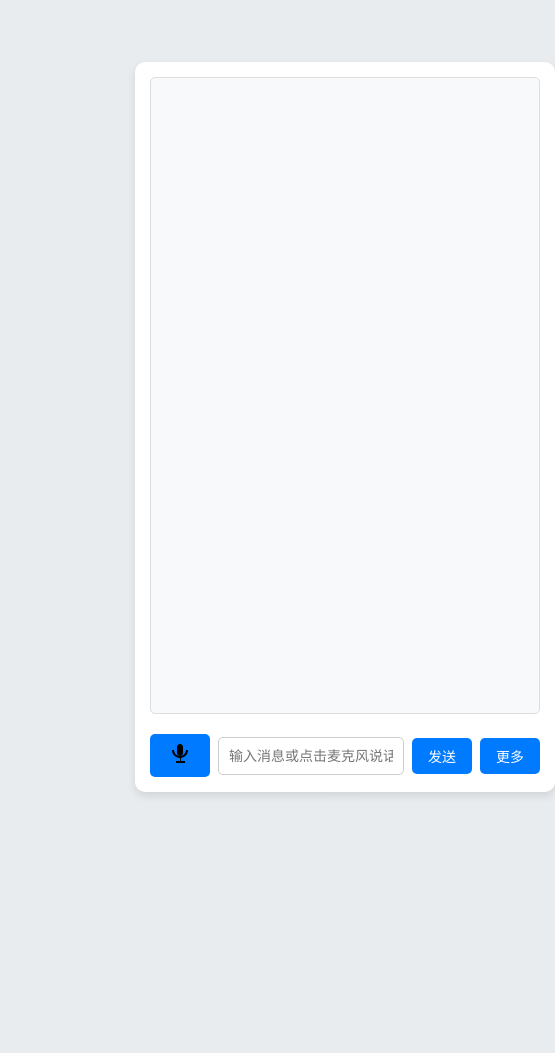
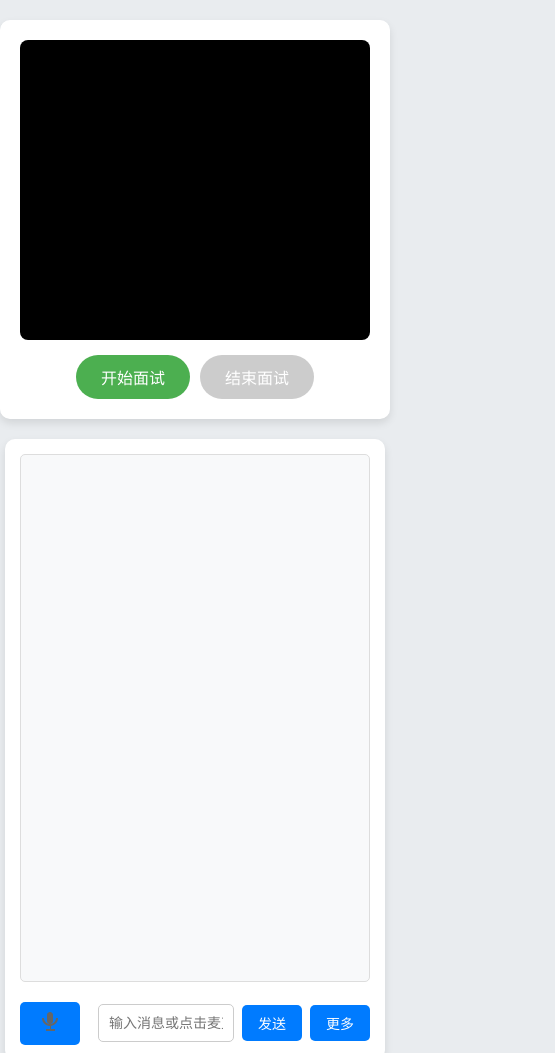
Before and after one commit to cxyliumou/ds, a plain HTML site: page index.html in a window 390 px wide. Shown: the top 1053 px of the page, 555 px wide, since content can reach past the window. Before the commit the page ends 844 px from the top, so only its background shows below. Drawn offline with Linux system fonts and the light colour scheme.

Commit message:
Update style.css

```diff
--- a/style.css
+++ b/style.css
@@ -1,3 +1,4 @@
+/* 基础样式 */
 body {
     font-family: 'Inter', sans-serif;
     background-color: #e9ecef;
@@ -6,20 +7,93 @@ body {
     display: flex;
     justify-content: center;
     align-items: center;
-    height: 100vh;
+    min-height: 100vh;
+    flex-direction: column;
+    padding: 20px;
 }
 
+/* 面试控制面板样式 */
+.interview-panel {
+    width: 100%;
+    max-width: 800px;
+    background-color: #fff;
+    padding: 20px;
+    border-radius: 10px;
+    box-shadow: 0 4px 8px rgba(0, 0, 0, 0.1);
+    margin-bottom: 20px;
+    backdrop-filter: blur(80px);
+}
+
+.video-container {
+    position: relative;
+    width: 100%;
+    height: 450px;
+    background: #000;
+    border-radius: 8px;
+    overflow: hidden;
+    margin-bottom: 15px;
+}
+
+#preview {
+    width: 100%;
+    height: 100%;
+    object-fit: cover;
+}
+
+.recording-indicator {
+    position: absolute;
+    top: 10px;
+    right: 10px;
+    color: #ff4444;
+    background: rgba(0, 0, 0, 0.5);
+    padding: 5px 10px;
+    border-radius: 4px;
+    display: none;
+    font-size: 14px;
+}
+
+.controls {
+    display: flex;
+    justify-content: center;
+    gap: 10px;
+}
+
+.controls button {
+    padding: 10px 25px;
+    border: none;
+    border-radius: 25px;
+    cursor: pointer;
+    transition: all 0.3s;
+    font-size: 16px;
+}
+
+#startInterview {
+    background: #4CAF50;
+    color: white;
+}
+
+#stopInterview {
+    background: #f44336;
+    color: white;
+}
+
+#startInterview:disabled,
+#stopInterview:disabled {
+    background: #ccc;
+    cursor: not-allowed;
+}
+
+/* 聊天窗口样式 */
 .chat-container {
     width: 100%;
-    max-width: 600px;
+    max-width: 800px;
     background-color: #fff;
     padding: 20px;
     border-radius: 10px;
     box-shadow: 0 4px 8px rgba(0, 0, 0, 0.1);
     display: flex;
     flex-direction: column;
-    height: 80vh;
-    margin-top: 10px;
+    height: 60vh;
     backdrop-filter: blur(80px);
 }
 
@@ -55,14 +129,6 @@ body {
     line-height: 1.6;
 }
 
-.message-content .title {
-    font-size: 1.3em;
-    font-weight: bold;
-    display: block;
-    margin: 16px 0 12px 0;
-    color: #333;
-}
-
 .message.user {
     flex-direction: row-reverse;
 }
@@ -74,7 +140,6 @@ body {
 
 .message.user .message-content {
     background-color: #007bff;
-    backdrop-filter: blur(80px);
     color: white;
     text-align: right;
 }
@@ -83,6 +148,7 @@ body {
     background-color: #f1f3f5;
 }
 
+/* 输入区域样式 */
 .input-container {
     display: flex;
     gap: 8px;
@@ -103,7 +169,6 @@ body {
     min-width: 60px;
     white-space: nowrap;
     background-color: #007bff;
-    backdrop-filter: blur(80px);
     color: #fff;
     border: none;
     border-radius: 5px;
@@ -112,46 +177,35 @@ body {
 
 .input-container button:hover {
     background-color: #0056b3;
-    backdrop-filter: blur(80px);
 }
 
-/* Media query for small screens */
-@media (max-width: 600px) {
-    .chat-container {
-        height: 83vh;
-        padding: 15px;
+.voice-btn {
+    background: none;
+    border: none;
+    padding: 8px;
+    margin-right: 10px;
+    cursor: pointer;
 }
 
-    .messages {
-        padding: 20px;
-        font-size: 15px;
+.voice-btn svg {
+    fill: #666;
+    transition: fill 0.3s;
 }
 
-    .input-container {
-        gap: 8px;
+.voice-btn.active svg {
+    fill: #f44336;
 }
 
-    .input-container input {
-        font-size: 14px;
+/* 加载动画 */
+#loading {
+    text-align: center;
+    font-size: 16px;
+    color: #666;
+    margin-bottom: 20px;
+    display: none;
 }
 
-    .input-container button {
-        padding: 8px 12px;
-        font-size: 14px;
-    }
-
-    .message img {
-        width: 30px;
-        height: 30px;
-    }
-
-    .message-content {
-        font-size: 15px;
-        max-width: 100%;
-    }
-}
-
-/* 添加下拉菜单样式 */
+/* 下拉菜单样式 */
 .dropdown {
     position: relative;
     display: inline-block;
@@ -192,17 +246,17 @@ body.dark-mode {
     background-color: #1a1a1a;
 }
 
-.dark-mode .chat-container {
+.dark-mode .chat-container,
+.dark-mode .interview-panel {
     background-color: #2d2d2d;
     box-shadow: 0 4px 8px rgba(0, 0, 0, 0.3);
-    backdrop-filter: blur(80px);
+    color: #fff;
 }
 
 .dark-mode .messages {
     background-color: #383838;
     border-color: #444;
     color: #fff;
-    backdrop-filter: blur(80px);
 }
 
 .dark-mode .message.bot .message-content {
@@ -212,7 +266,7 @@ body.dark-mode {
 
 .dark-mode .message.user .message-content {
     background-color: #0056b3;
-    backdrop-filter: blur(80px);
+    color: #fff;
 }
 
 .dark-mode .input-container input {
@@ -234,69 +288,38 @@ body.dark-mode {
     background-color: #383838;
 }
 
-/* 段落样式 */
-.message-content p {
-    margin: 10px 0;
-    line-height: 1.6;
+/* 响应式设计 */
+@media (max-width: 600px) {
+    .chat-container {
+        height: 70vh;
+        padding: 15px;
     }
 
-.dark-mode .message-content p {
-    color: #fff;
+    .video-container {
+        height: 300px;
     }
 
-/* 调整标题和段落样式 */
-.message-content .title {
-    font-size: 1.3em;
-    font-weight: bold;
-    display: block;
-    margin: 16px 0 12px 0;
-    color: #333;
+    .messages {
+        padding: 10px;
+        font-size: 15px;
     }
 
-.message-content p {
-    margin: 10px 0;
-    line-height: 1.6;
+    .input-container input {
+        font-size: 14px;
     }
 
-.dark-mode .message-content .title {
-    color: #fff;
+    .input-container button {
+        padding: 8px 12px;
+        font-size: 14px;
     }
 
-/* 粗体文本样式 */
-.message-content .bold-text {
-    font-weight: bold;
-    font-size: 1.1em;
-    color: #333;
+    .message img {
+        width: 30px;
+        height: 30px;
     }
 
-/* 段落标题样式 */
-.message-content .section-title {
-    font-size: 1.1em;
-    font-weight: bold;
-    margin: 16px 0 8px 0;
+    .message-content {
+        font-size: 15px;
+        max-width: 100%;
     }
-
-/* 子段落样式 */
-.message-content .subsection {
-    margin: 8px 0 8px 20px;
 }
-
-/* 正文样式 */
-.message-content .subtitle {
-    font-weight: bold;
-}
-
-/* 深色模式适配 */
-.dark-mode .message-content .bold-text,
-.dark-mode .message-content .section-title,
-.dark-mode .message-content .subtitle,
-.dark-mode .message-content p {
-    color: #fff;
-}
-
-.loading {
-    text-align: center;
-    font-size: 16px;
-    color: #666;
-    margin-bottom: 20px;
-}
```
Lines whose indentation alone changed are shown as unchanged.
